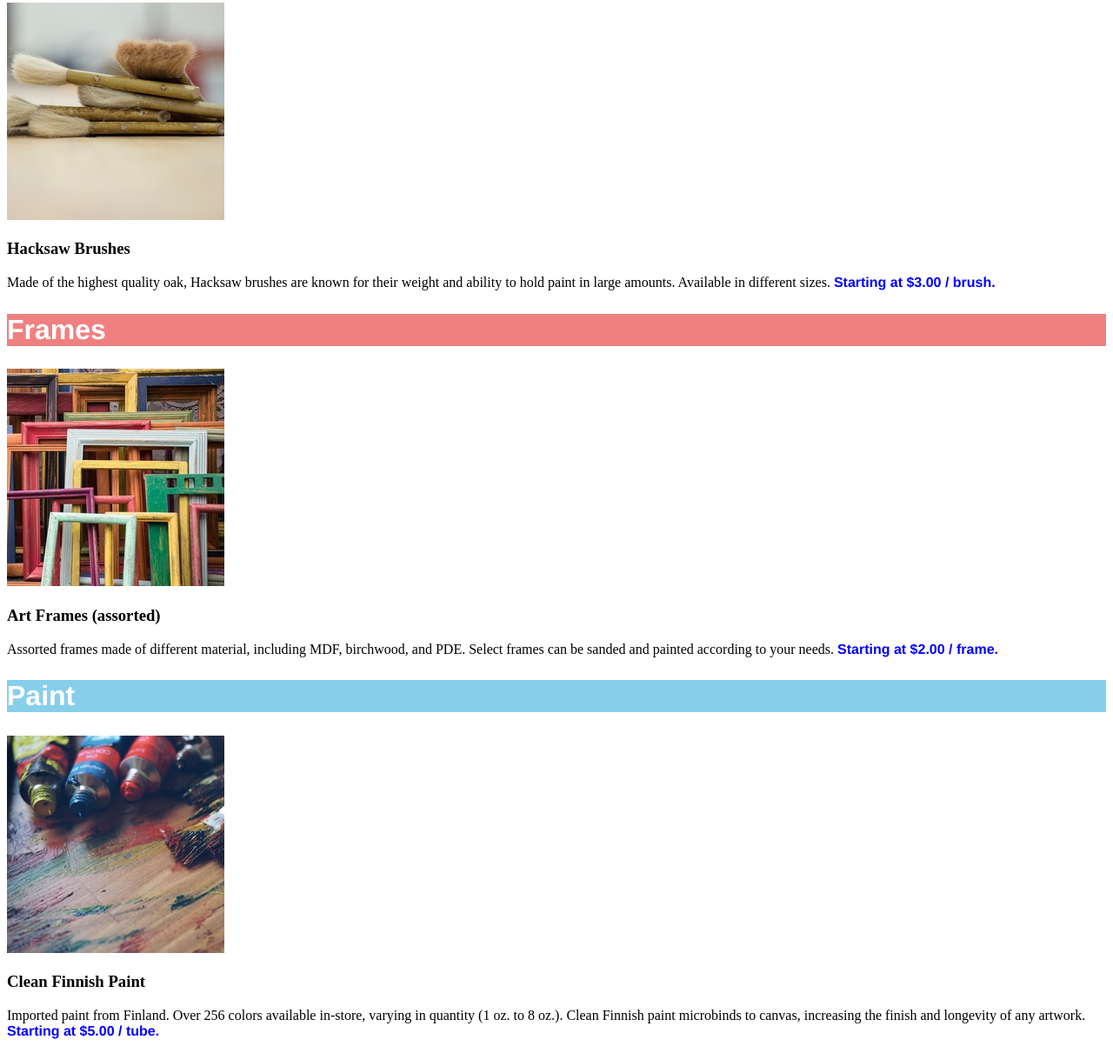
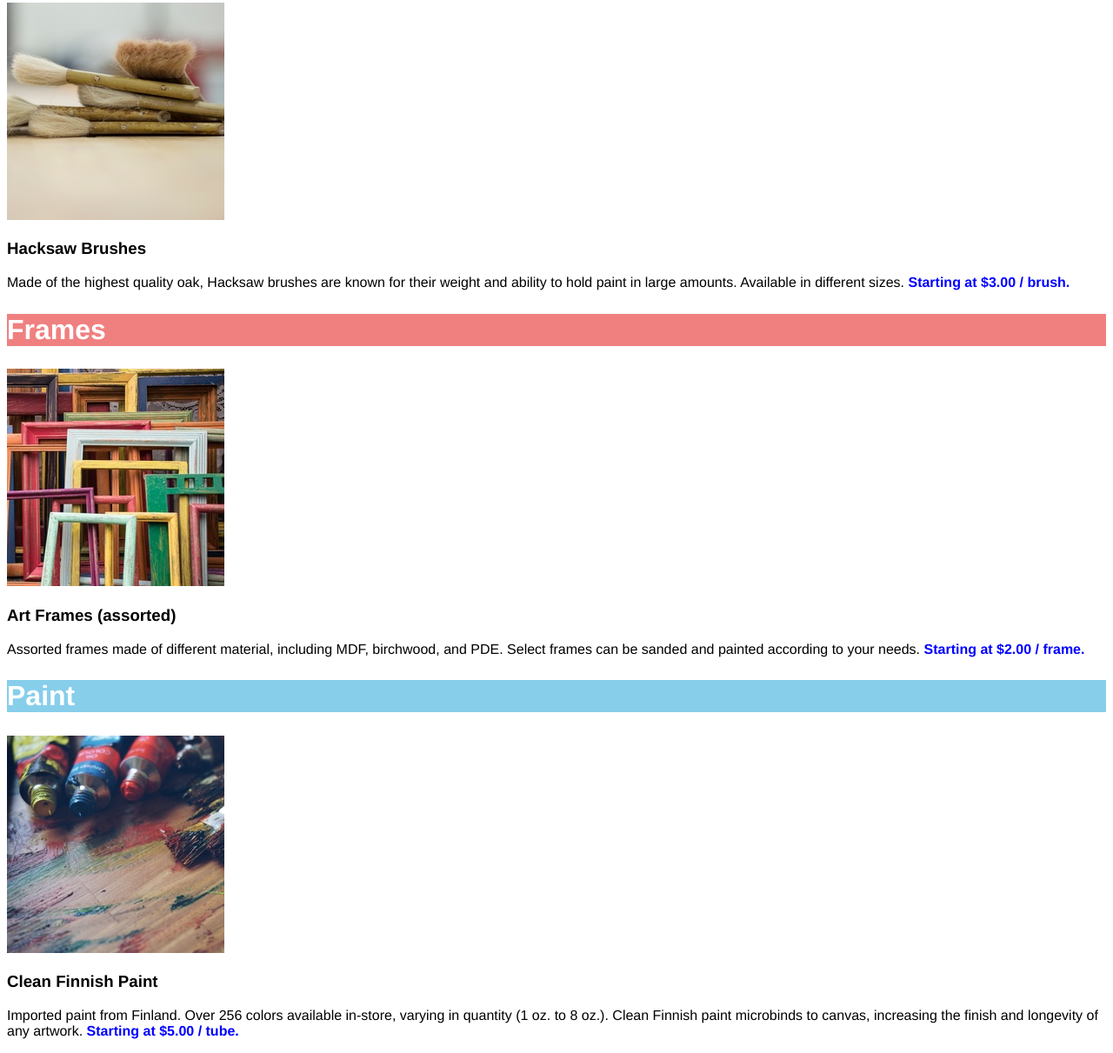
Before and after one commit to hc7w2021/dasmoto, a plain HTML site: page index.html in a window 1280 px wide. Shown: the part 310-1521 px from the top of the page at 87% size. Drawn offline with Linux system fonts and the light colour scheme.

Commit message:
Second commit

```diff
--- a/index.html
+++ b/index.html
@@ -12,24 +12,30 @@
 
     <!-- Brushes Section -->
 
-    <h2 id="brushes">Brushes</h2>
+    <div id="brushes">
+        <h2>Brushes</h2>
         <img src="./resources/hacksaw.jpeg" alt="Hacksaw Brushes">
         <h3>Hacksaw Brushes</h3>
-    <p>Made of the highest quality oak, Hacksaw brushes are known for their weight and ability to hold paint in large amounts. Available in different sizes. <span>Starting at $3.00 / brush.</span></p>
+        <p>Made of the highest quality oak, Hacksaw brushes are known for their weight and ability to hold paint in large amounts. Available in different sizes. <span class="price">Starting at $3.00 / brush.</span></p>
+    </div>
 
     <!-- Frames Section -->
 
-    <h2 id="frames">Frames</h2>
+    <div id="frames">
+        <h2>Frames</h2>
         <img src="./resources/frames.jpeg" alt="Art Frames">
         <h3>Art Frames (assorted)</h3>
-    <p>Assorted frames made of different material, including MDF, birchwood, and PDE. Select frames can be sanded and painted according to your needs. <span>Starting at $2.00 / frame.</span> </p>
+        <p>Assorted frames made of different material, including MDF, birchwood, and PDE. Select frames can be sanded and painted according to your needs. <span class="price">Starting at $2.00 / frame.</span> </p>
+    </div>
 
     <!-- Paint Section -->
 
-    <h2 id="paint">Paint</h2>
+    <div id="paint">
+        <h2>Paint</h2>
         <img src="./resources/finnish.jpeg" alt="Clean Finnish Paint">
         <h3>Clean Finnish Paint</h3>
-    <p>Imported paint from Finland. Over 256 colors available in-store, varying in quantity (1 oz. to 8 oz.). Clean Finnish paint microbinds to canvas, increasing the finish and longevity of any artwork. <span>Starting at $5.00 / tube.</span></p>
+        <p>Imported paint from Finland. Over 256 colors available in-store, varying in quantity (1 oz. to 8 oz.). Clean Finnish paint microbinds to canvas, increasing the finish and longevity of any artwork. <span class="price">Starting at $5.00 / tube.</span></p>
+    </div>
 
 </body>
 </html>
--- a/resources/style.css
+++ b/resources/style.css
@@ -14,20 +14,37 @@ h2 {
     color:white;
 }
 
-span {
+h3 {
+    font-family: Helvetica;
+    font-weight: bold;
+}
+
+#brushes p {
+    font-family: Helvetica;
+}
+
+#frames p {
+    font-family: Helvetica;
+}
+
+#paint p {
+    font-family: Helvetica;
+}
+
+#brushes h2 {
+    background-color: mediumspringgreen;
+}
+
+#frames h2 {
+    background-color: lightcoral;
+}
+
+#paint h2 {
+    background-color: skyblue;
+}
+
+.price {
     font-family: Helvetica;
     font-weight: bold;
     color: blue;
 }
-
-#brushes {
-    background-color: mediumspringgreen;
-}
-
-#frames {
-    background-color: lightcoral;
-}
-
-#paint {
-    background-color: skyblue;
-}
```
Lines whose indentation alone changed are shown as unchanged.
